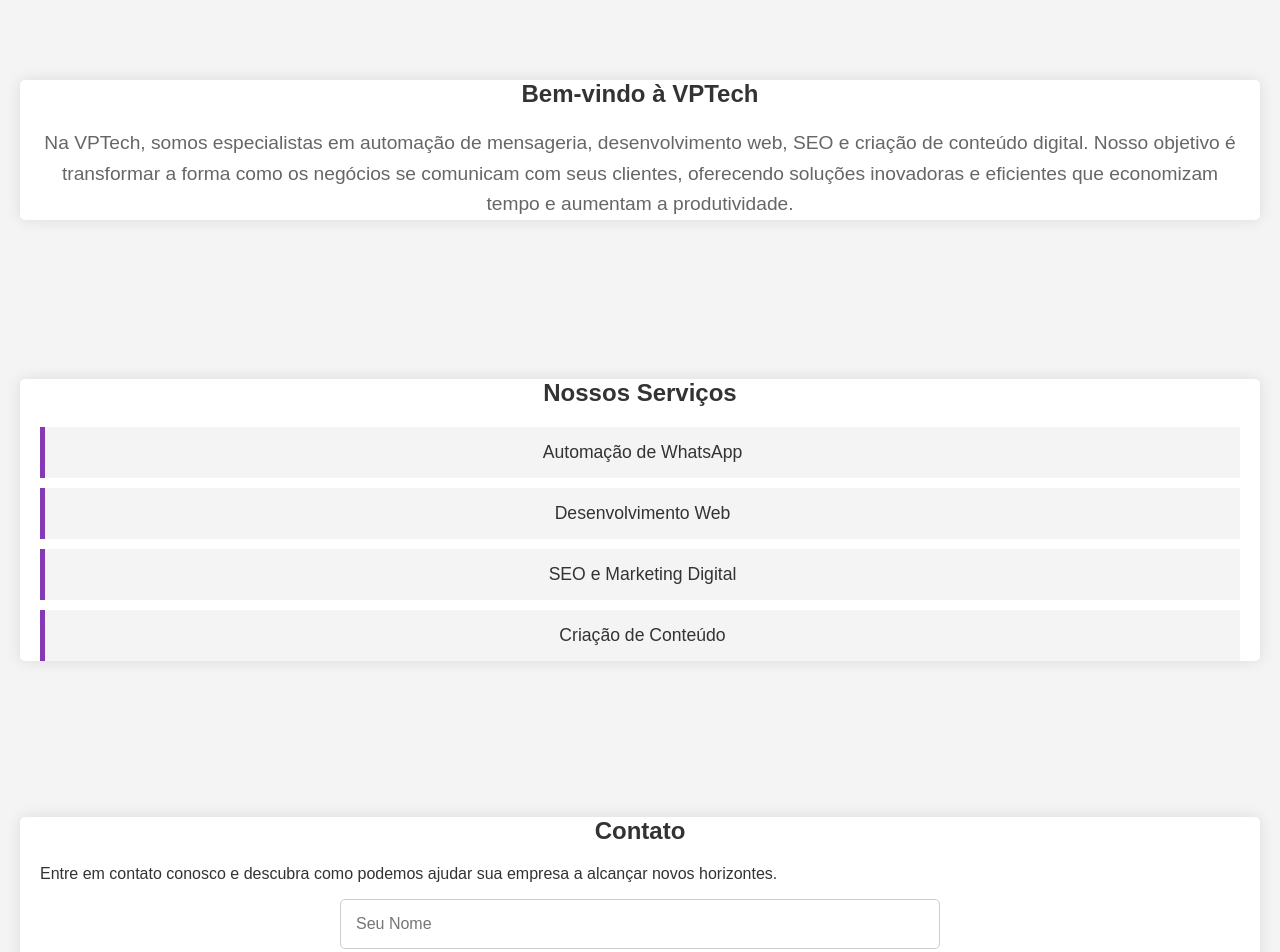
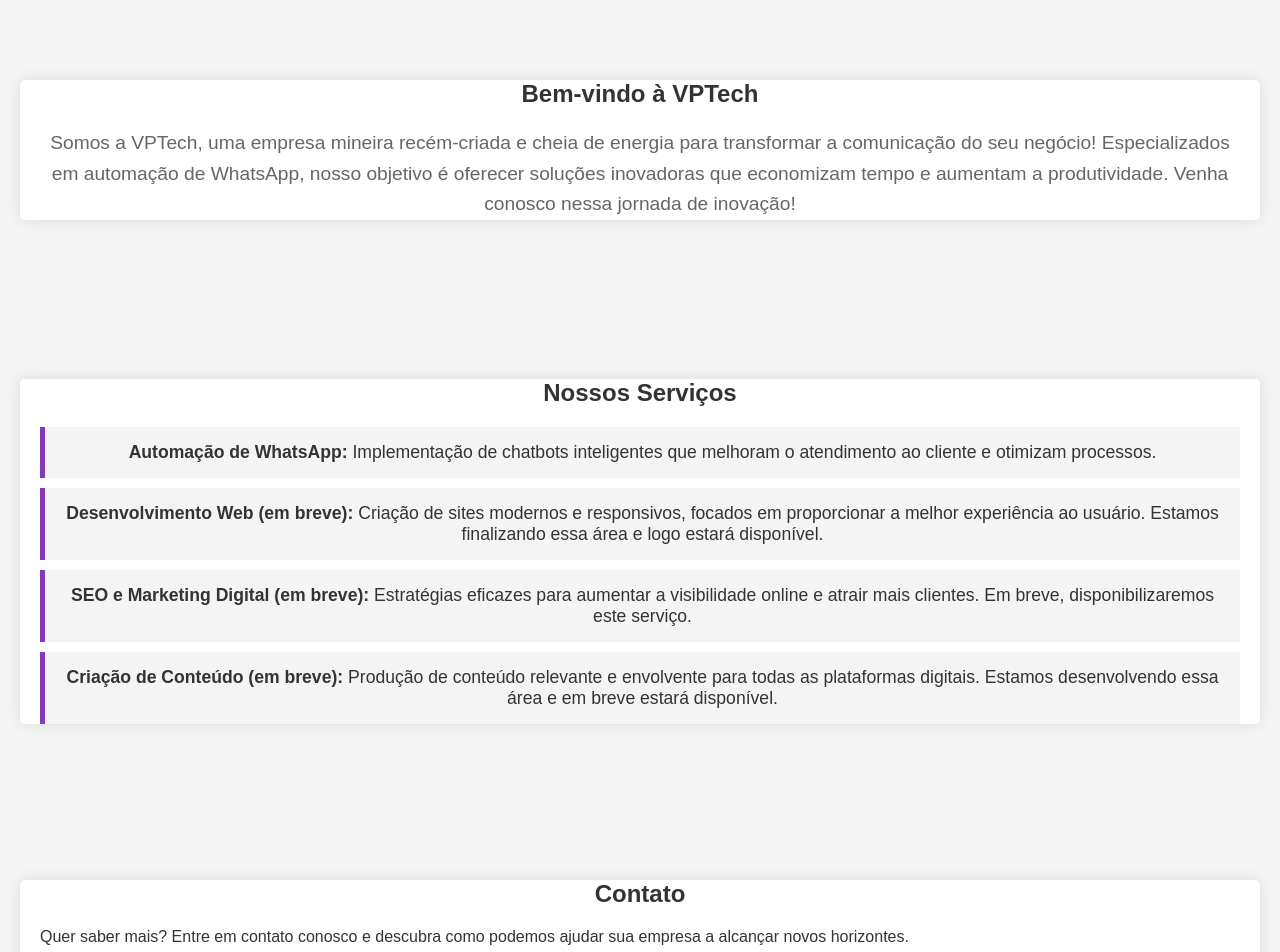
Before and after one commit to VPTechAutomacoes/VPTechAutomacoes, a plain HTML site: page index.html in a window 1280 px wide. Shown: the part 80-1032 px from the top of the page. Drawn offline with Linux system fonts and the light colour scheme.

Commit message:
Update index.html

```diff
--- a/index.html
+++ b/index.html
@@ -23,7 +23,7 @@
     <section id="sobre" class="sobre">
         <div class="container">
             <h1>Bem-vindo à VPTech</h1>
-            <p>Na VPTech, somos especialistas em automação de mensageria, desenvolvimento web, SEO e criação de conteúdo digital. Nosso objetivo é transformar a forma como os negócios se comunicam com seus clientes, oferecendo soluções inovadoras e eficientes que economizam tempo e aumentam a produtividade.</p>
+            <p>Somos a VPTech, uma empresa mineira recém-criada e cheia de energia para transformar a comunicação do seu negócio! Especializados em automação de WhatsApp, nosso objetivo é oferecer soluções inovadoras que economizam tempo e aumentam a produtividade. Venha conosco nessa jornada de inovação!</p>
         </div>
     </section>
 
@@ -31,10 +31,10 @@
         <div class="container">
             <h2>Nossos Serviços</h2>
             <ul>
-                <li>Automação de WhatsApp</li>
-                <li>Desenvolvimento Web</li>
-                <li>SEO e Marketing Digital</li>
-                <li>Criação de Conteúdo</li>
+                <li><strong>Automação de WhatsApp:</strong> Implementação de chatbots inteligentes que melhoram o atendimento ao cliente e otimizam processos.</li>
+                <li><strong>Desenvolvimento Web (em breve):</strong> Criação de sites modernos e responsivos, focados em proporcionar a melhor experiência ao usuário. Estamos finalizando essa área e logo estará disponível.</li>
+                <li><strong>SEO e Marketing Digital (em breve):</strong> Estratégias eficazes para aumentar a visibilidade online e atrair mais clientes. Em breve, disponibilizaremos este serviço.</li>
+                <li><strong>Criação de Conteúdo (em breve):</strong> Produção de conteúdo relevante e envolvente para todas as plataformas digitais. Estamos desenvolvendo essa área e em breve estará disponível.</li>
             </ul>
         </div>
     </section>
@@ -42,7 +42,7 @@
     <section id="contato" class="contato">
         <div class="container">
             <h2>Contato</h2>
-            <p>Entre em contato conosco e descubra como podemos ajudar sua empresa a alcançar novos horizontes.</p>
+            <p>Quer saber mais? Entre em contato conosco e descubra como podemos ajudar sua empresa a alcançar novos horizontes.</p>
             <form action="https://formsubmit.co/vptech.automacoes@gmail.com" method="POST">
                 <input type="text" name="nome" placeholder="Seu Nome" required>
                 <input type="email" name="email" placeholder="Seu Email" required>
@@ -59,7 +59,7 @@
 
     <footer>
         <div class="container">
-            <p>&copy; 2024 VPTech. Todos os direitos reservados.</p>
+            <p>&copy; 2023 VPTech. Todos os direitos reservados.</p>
         </div>
     </footer>
 </body>
```
